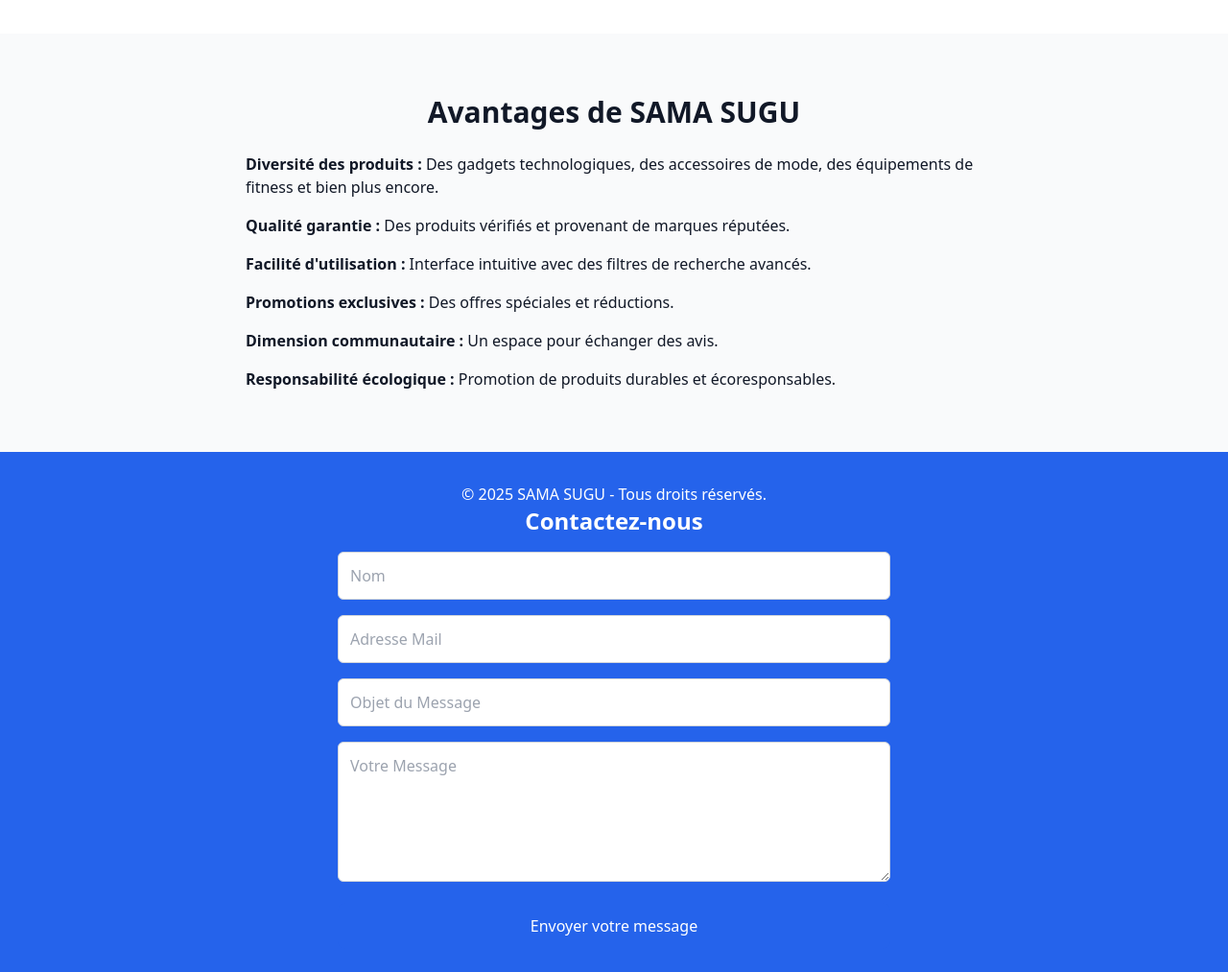
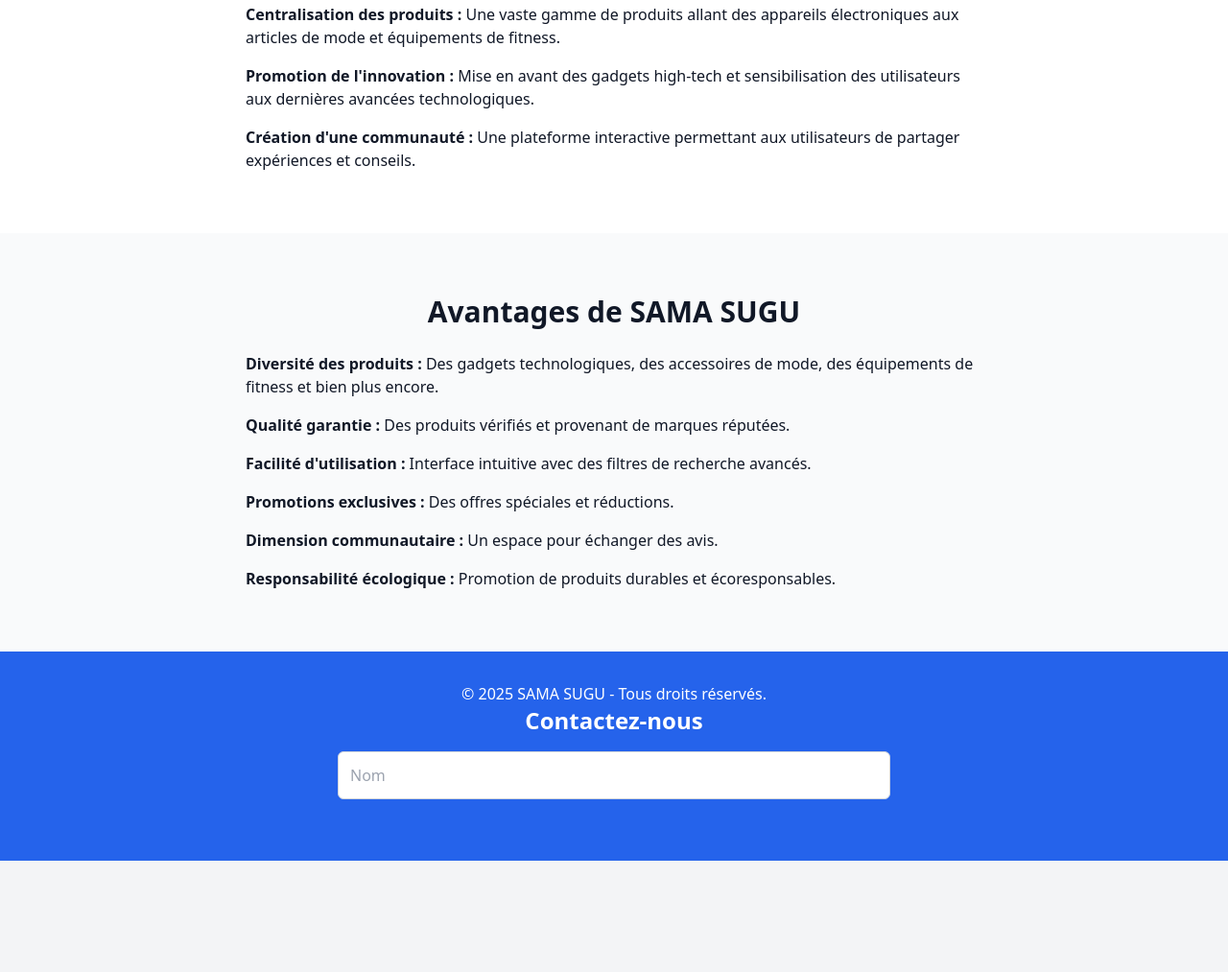
Before and after one commit to mohamedsamake8322/SamaShop, a plain HTML site: page index.html in a window 1280 px wide. Shown: the part 2367-3380 px from the top of the page at 96% size. After the commit the page ends 3264 px from the top, so only its background shows below. Drawn offline with nearby package versions, Linux system fonts and the light colour scheme.

Commit message:
index.html

```diff
--- a/index.html
+++ b/index.html
@@ -1,4 +1,4 @@
-<!DOCTYPE html>
+<! predifine=""DOCTYPE html">
 <html lang="fr">
 <head>
     <meta charset="UTF-8">
@@ -31,6 +31,9 @@
     <!-- Sitemap et Robots.txt -->
     <link rel="sitemap" type="application/xml" title="Sitemap" href="sitemap.xml">
     <meta name="robots" content="index, follow">
+
+    <!-- Plausible Analytics -->
+    <script defer data-domain="mohamedsamake8322.github.io/samashop" src="https://plausible.io/js/script.js"></script>
 </head>
 <body class="bg-gray-100 font-montserrat text-gray-900">
 
@@ -99,16 +102,4 @@
         <h2 class="text-2xl font-bold mb-4">Contactez-nous</h2>
         <form action="https://formspree.io/f/mqaerkgv" method="POST" class="max-w-xl mx-auto">
             <input type="text" name="nom" placeholder="Nom" required class="w-full mb-4 p-3 border border-gray-300 rounded-md focus:outline-none focus:ring-2 focus:ring-blue-500">
-            <input type="email" name="email" placeholder="Adresse Mail" required class="w-full mb-4 p-3 border border-gray-300 rounded-md focus:outline-none focus:ring-2 focus:ring-blue-500">
-            <input type="text" name="objet" placeholder="Objet du Message" required class="w-full mb-4 p-3 border border-gray-300 rounded-md focus:outline-none focus:ring-2 focus:ring-blue-500">
-            <textarea name="message" cols="30" rows="5" placeholder="Votre Message" required class="w-full mb-4 p-3 border border-gray-300 rounded-md focus:outline-none focus:ring-2 focus:ring-blue-500"></textarea>
-            <button type="submit" class="w-full bg-blue-600 py-3 text-white rounded-lg hover:bg-blue-700 transition duration-300">
-                Envoyer votre message
-            </button>
-        </form>
-    </footer>
-
-    <!-- Plausible Analytics Script -->
-    <script defer data-domain="mohamedsamake8322.github.io/samashop" src="https://plausible.io/js/script.js"></script>
-</body>
-</html>
+            <input type="email" name="email" placeholder="Adresse Mail" required class="w-full mb-4 p-3 border border-gray-300 rounded-md focus:outline-none focus:ring-
```
